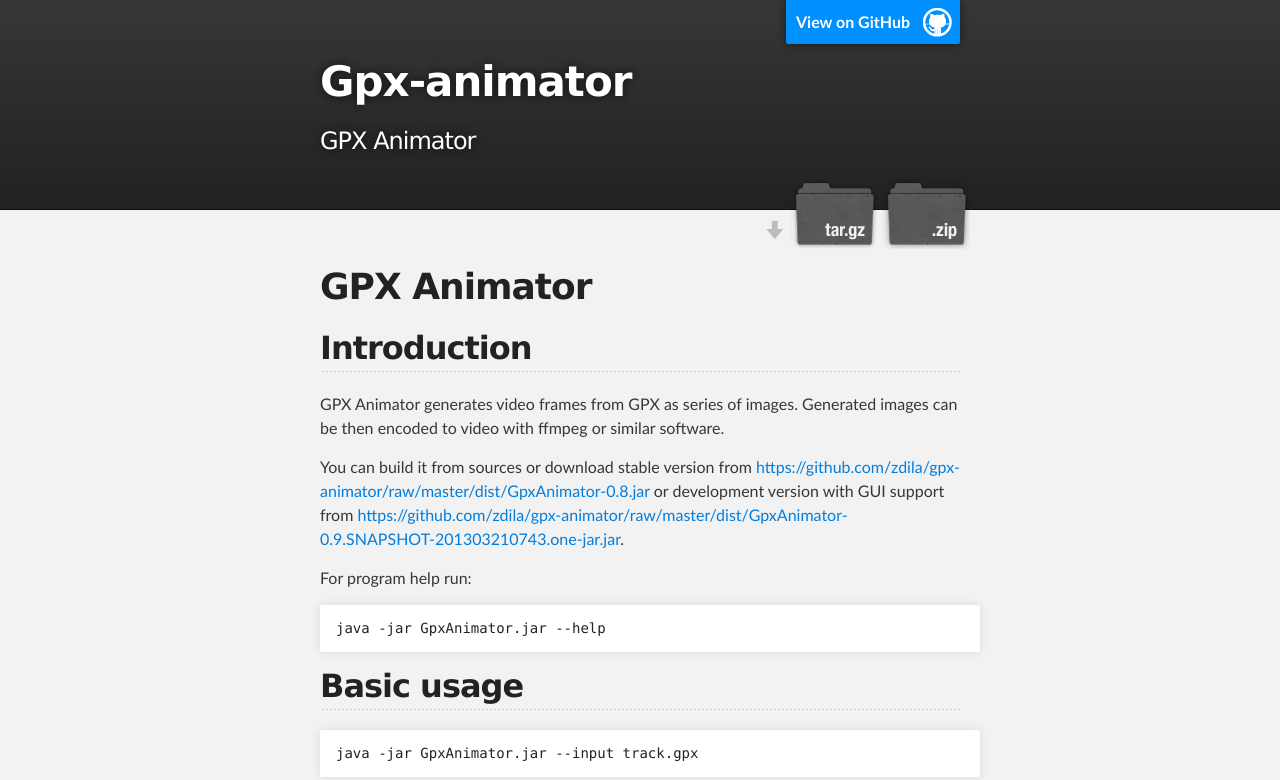
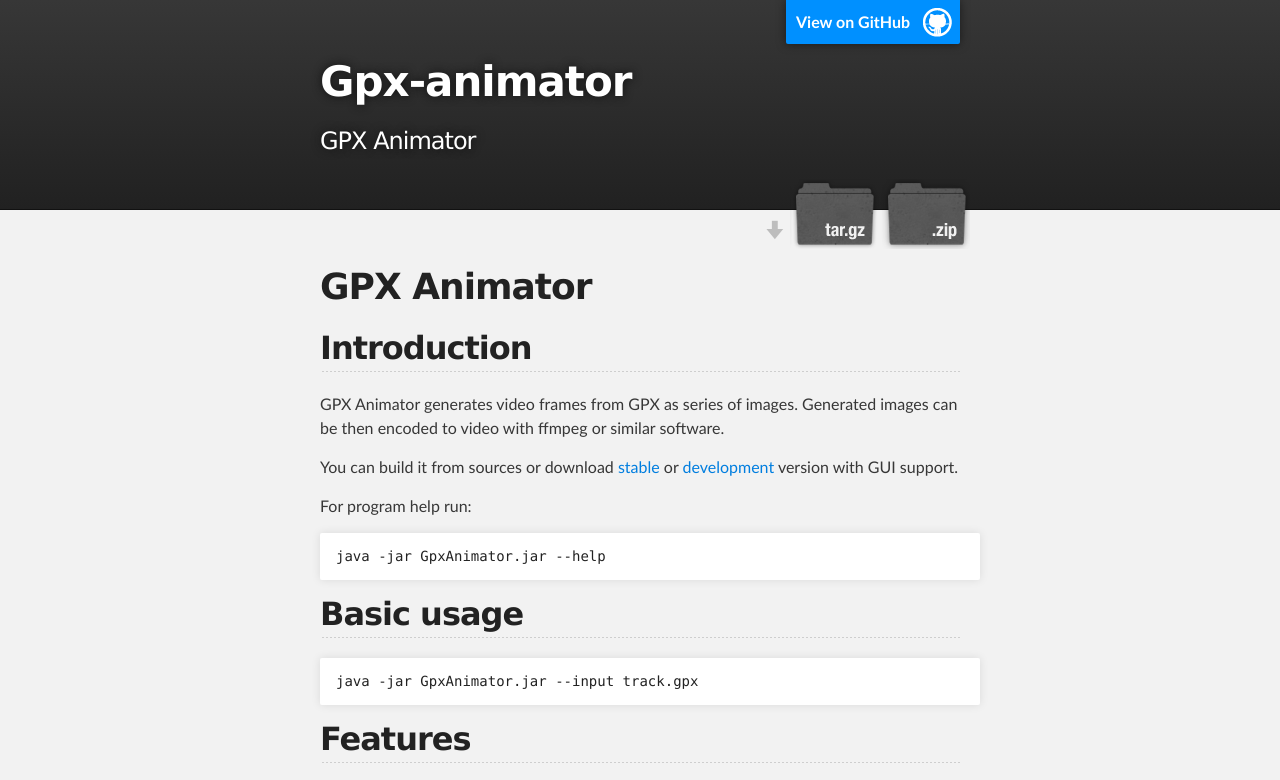
Before and after one commit to gpx-animator/gpx-animator, a plain HTML site: page index.html in a window 1280 px wide. Shown: the top 780 px of the page. Drawn offline with Linux system fonts and the light colour scheme.

Commit message:
downlaods

```diff
--- a/index.html
+++ b/index.html
@@ -38,7 +38,7 @@
 <p>GPX Animator generates video frames from GPX as series of images.
 Generated images can be then encoded to video with ffmpeg or similar software.</p>
 
-<p>You can build it from sources or download stable version from <a href="https://github.com/zdila/gpx-animator/raw/master/dist/GpxAnimator-0.8.jar">https://github.com/zdila/gpx-animator/raw/master/dist/GpxAnimator-0.8.jar</a> or development version with GUI support from <a href="https://github.com/zdila/gpx-animator/raw/master/dist/GpxAnimator-0.9.SNAPSHOT-201303210743.one-jar.jar">https://github.com/zdila/gpx-animator/raw/master/dist/GpxAnimator-0.9.SNAPSHOT-201303210743.one-jar.jar</a>.</p>
+<p>You can build it from sources or download <a href="downloads/GpxAnimator-0.8.jar">stable</a> or <a href="downloads/GpxAnimator-0.9.SNAPSHOT-201303210743.one-jar.jar">development</a> version with GUI support.</p>
 
 <p>For program help run:</p>
 
```
Also changed, not shown: 2 other files.
